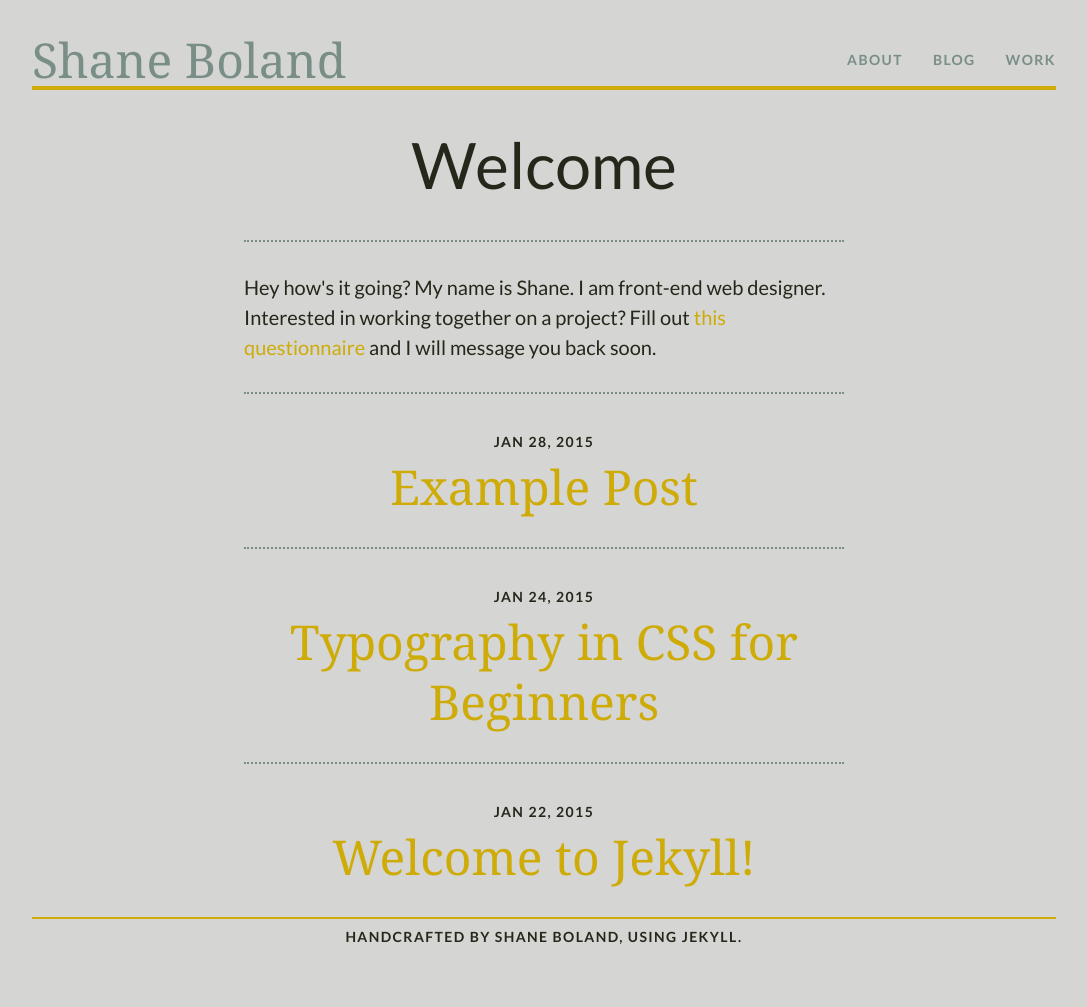
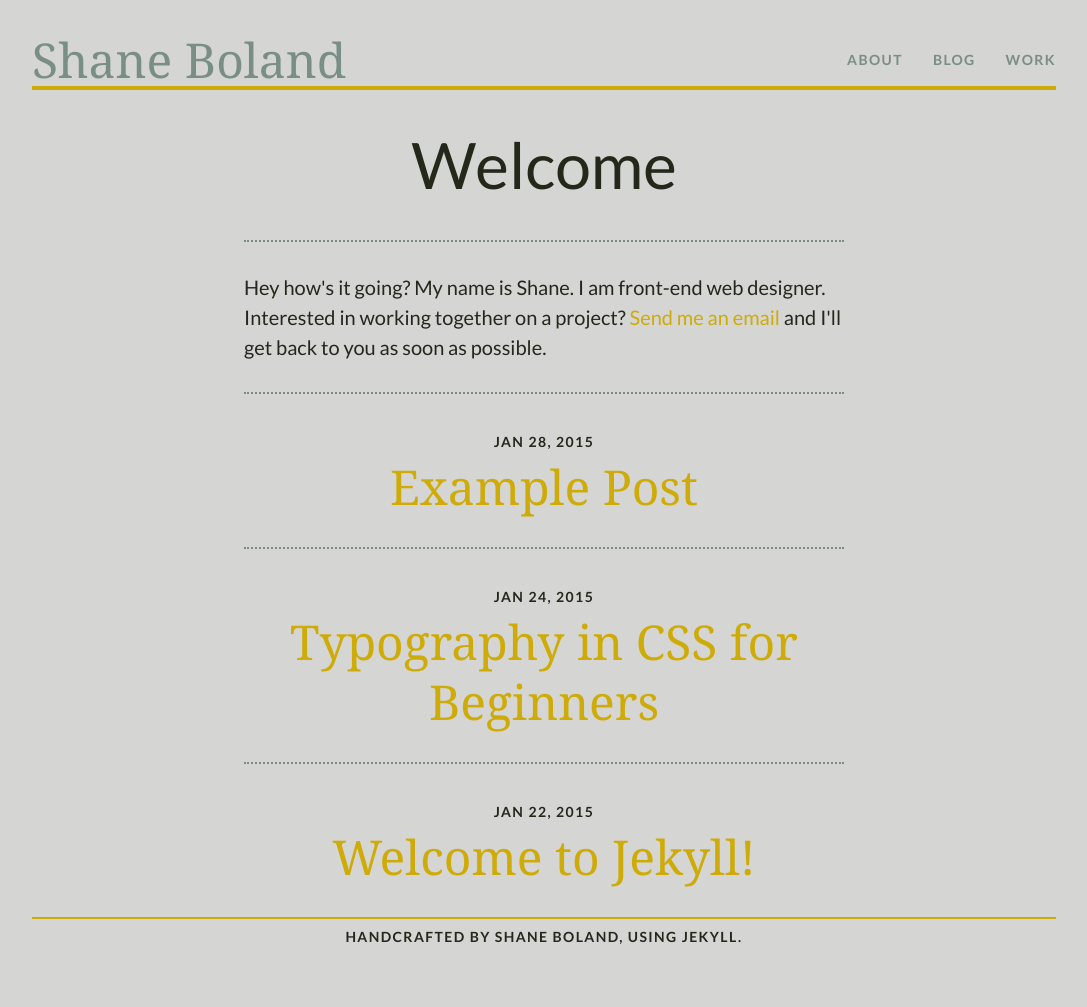
Before and after one commit to shanetheboland/walter, a Jekyll site: the page built from index.html, in a window 1280 px wide. Shown: the whole page, without its empty margins (96-1183 px from the left). Built offline with Jekyll 4.4.1, drawn with Linux system fonts in a browser that asks for light colours; some web fonts are replaced.

Commit message:
changed email

```diff
--- a/index.html
+++ b/index.html
@@ -2,7 +2,7 @@
 layout: page
 title: Welcome
 ---
-<p>Hey how's it going? My name is Shane. I am front-end web designer. Interested in working together on a project? Fill out <a href="http://shanetheboland.github.io/questionnaire/" alt="Client questionnaire">this questionnaire</a> and I will message you back soon.</p>
+<p>Hey how's it going? My name is Shane. I am front-end web designer. Interested in working together on a project? <a href="mailto:{{site.email}}" alt="Email me">Send me an email</a> and I'll get back to you as soon as possible.
 
 <hr>
 
```
